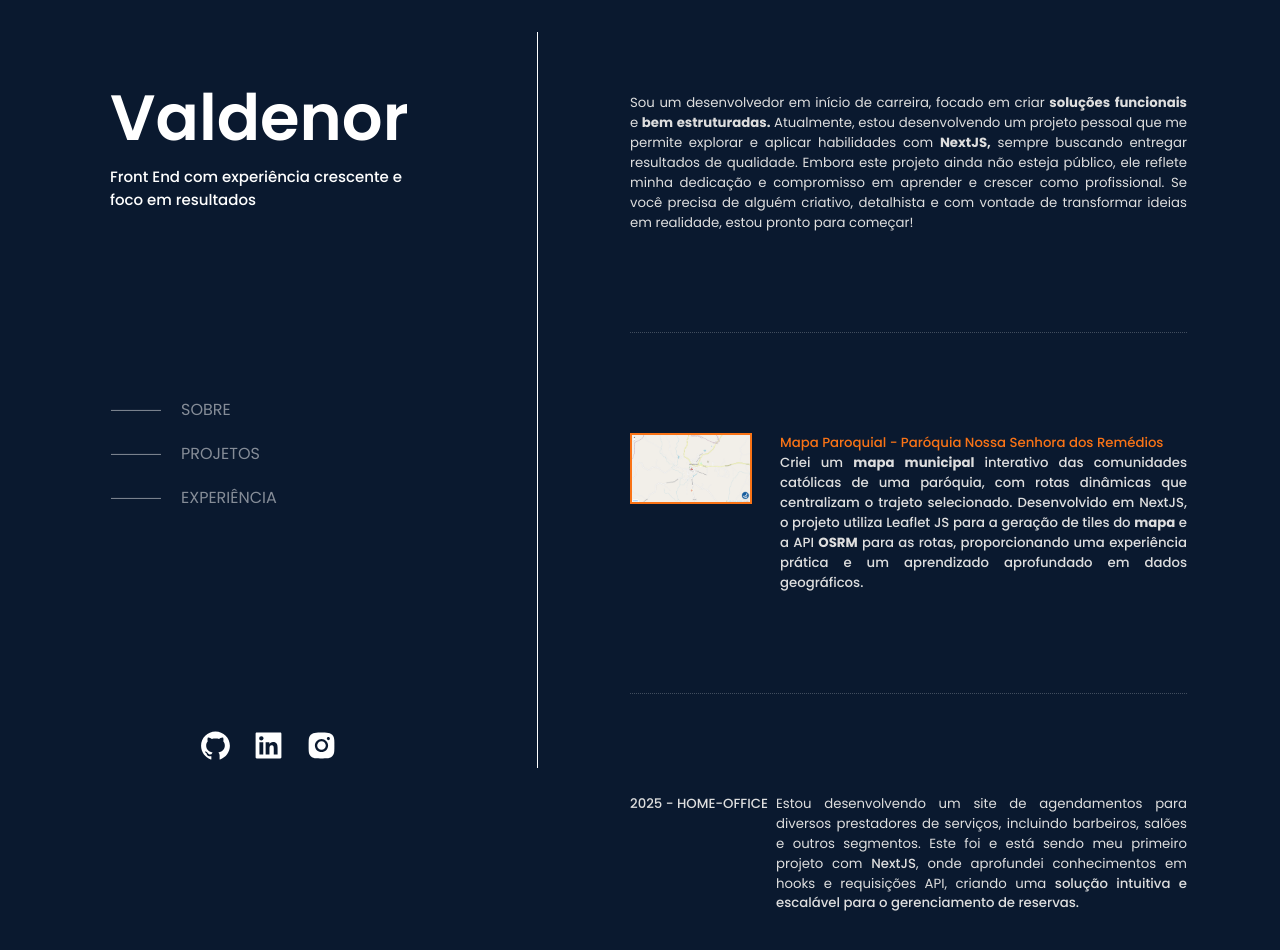
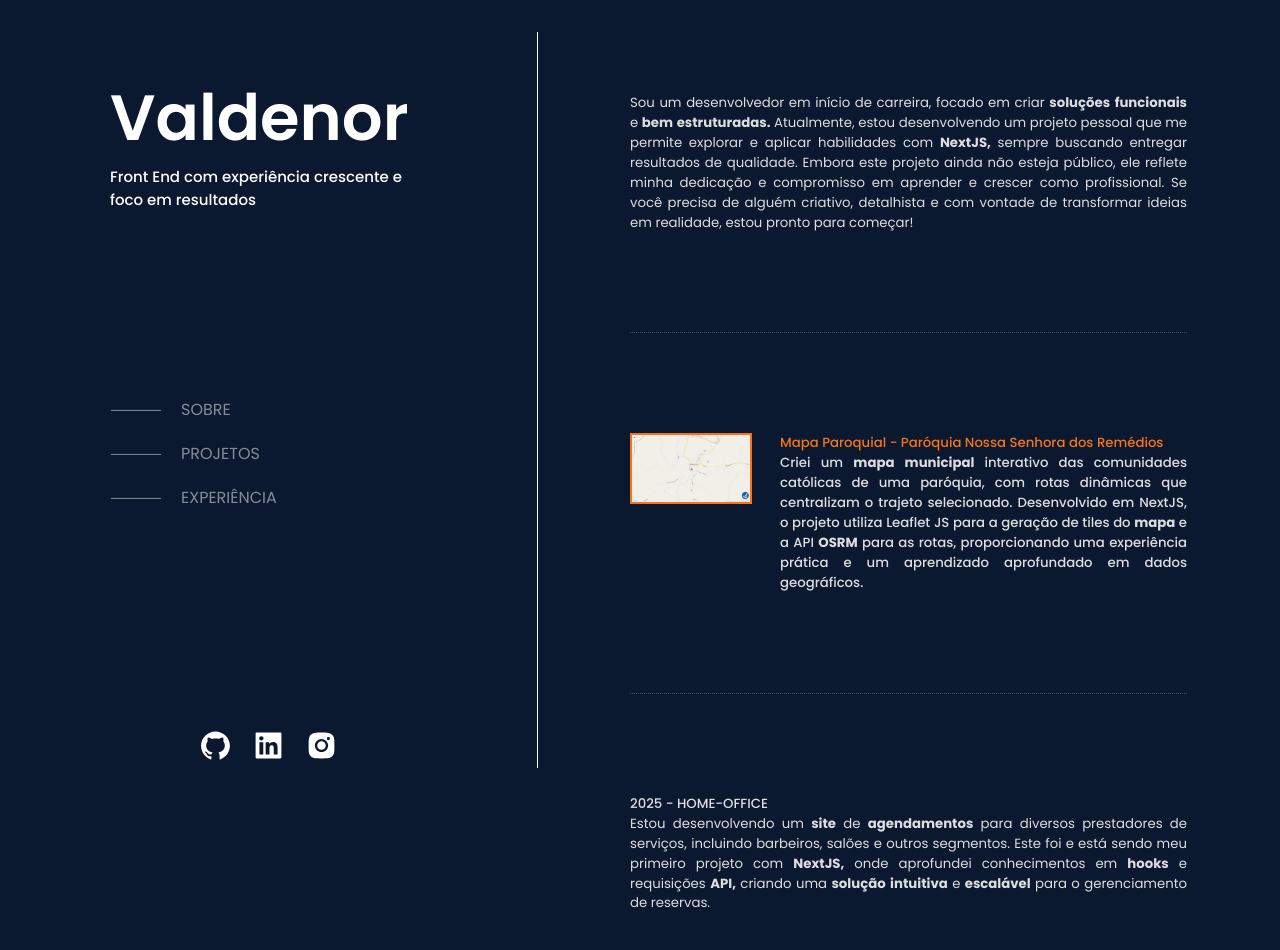
Before and after one commit to srnerdoso/meu-portifolio, a Next.js app: page / in a window 1280 px wide. Shown: the top 950 px of the page. Built offline with nearby package versions, Linux system fonts and the light colour scheme.

Commit message:
Fixed all

```diff
--- a/src/app/components/About.tsx
+++ b/src/app/components/About.tsx
@@ -8,6 +8,7 @@ export default function About({
 }: ParagraphProps) {
   return (
     <section id="about" className={className}>
+      <h2 className="sr-only">Sobre</h2>
       <Paragraph
         paragraphWords={paragraphWords}
         boldWords={boldWords}
--- a/src/app/components/Experience.tsx
+++ b/src/app/components/Experience.tsx
@@ -1,17 +1,28 @@
-export default function Experience() {
+import Paragraph, { ParagraphProps } from "./Paragraph";
+
+interface ExperienceProps
+  extends Pick<ParagraphProps, "keyWords" | "boldWords"> {
+  experienceHeader: string;
+  experienceDescription: string;
+}
+
+export default function Experience({
+  experienceHeader,
+  experienceDescription,
+  keyWords,
+  boldWords,
+}: ExperienceProps) {
   return (
     <section className="flex flex-row justify-between">
-      <h2 className="uppercase font-medium">2025 - Home-office</h2>
-      <p className="max-w-[411px]">
-        Estou desenvolvendo um site de agendamentos para diversos prestadores de
-        serviços, incluindo barbeiros, salões e outros segmentos. Este foi e
-        está sendo meu primeiro projeto com{" "}
-        <span className="font-medium">NextJS</span>, onde aprofundei
-        conhecimentos em hooks e requisições API, criando uma{" "}
-        <span className="font-medium">
-          solução intuitiva e escalável para o gerenciamento de reservas.
-        </span>
-      </p>
+      <h2 className="sr-only">Experiência</h2>
+      <div>
+        <h3 className="uppercase font-medium">{experienceHeader}</h3>
+        <Paragraph
+          paragraphWords={experienceDescription}
+          keyWords={keyWords}
+          boldWords={boldWords}
+        />
+      </div>
     </section>
   );
 }
--- a/src/app/components/Paragraph.tsx
+++ b/src/app/components/Paragraph.tsx
@@ -5,7 +5,6 @@ export interface ParagraphProps extends Pick<ElementProps, "className"> {
   paragraphWords: string;
   keyWords: string[];
   boldWords: string[];
-  className?: string;
 }
 
 export default function Paragraph({
@@ -28,7 +27,7 @@ export default function Paragraph({
         ? (words[wordIndex] = (
             <span className="font-bold">{words[wordIndex]}</span>
           ))
-        : (words[wordIndex] = <strong>{words[wordIndex]}</strong>);
+        : (words[wordIndex] = <strong className="font-bold">{words[wordIndex]}</strong>);
     });
   };
   updateWords(boldWords, "span");
--- a/src/app/components/Projects.tsx
+++ b/src/app/components/Projects.tsx
@@ -33,6 +33,8 @@ export default function Projects({
 
   return (
     <section id={projectName} className="flex flex-row gap-7 font-medium">
+      <h2 className="sr-only">Projetos</h2>
+
       <ProjectLinkComponent
         projectChildren={
           <img
--- a/src/app/components/Sections.tsx
+++ b/src/app/components/Sections.tsx
@@ -11,7 +11,7 @@ export default function Sections({ children }: ElementProps) {
           <>
             {child}
             {index !== children.length - 1 && (
-              <hr className="border-dotted opacity-25" />
+              <hr key={`hr-${index}`} className="border-dotted opacity-25" />
             )}
           </>
         );
--- a/src/app/page.tsx
+++ b/src/app/page.tsx
@@ -55,7 +55,18 @@ export default function Home() {
               keyWords={["NextJS", "LeafletJS", "OSRM"]}
               boldWords={["mapa", "municipal"]}
             />,
-            <Experience />,
+            <Experience
+              experienceHeader="2025 - Home-office"
+              experienceDescription="Estou desenvolvendo um site de agendamentos para diversos prestadores de serviços, incluindo barbeiros, salões e outros segmentos. Este foi e está sendo meu primeiro projeto com NextJS, onde aprofundei conhecimentos em hooks e requisições API, criando uma solução intuitiva e escalável para o gerenciamento de reservas."
+              keyWords={["NextJS,", "API,", "hooks"]}
+              boldWords={[
+                "site",
+                "agendamentos",
+                "solução",
+                "intuitiva",
+                "escalável",
+              ]}
+            />,
           ]}
         />
       </main>
```
